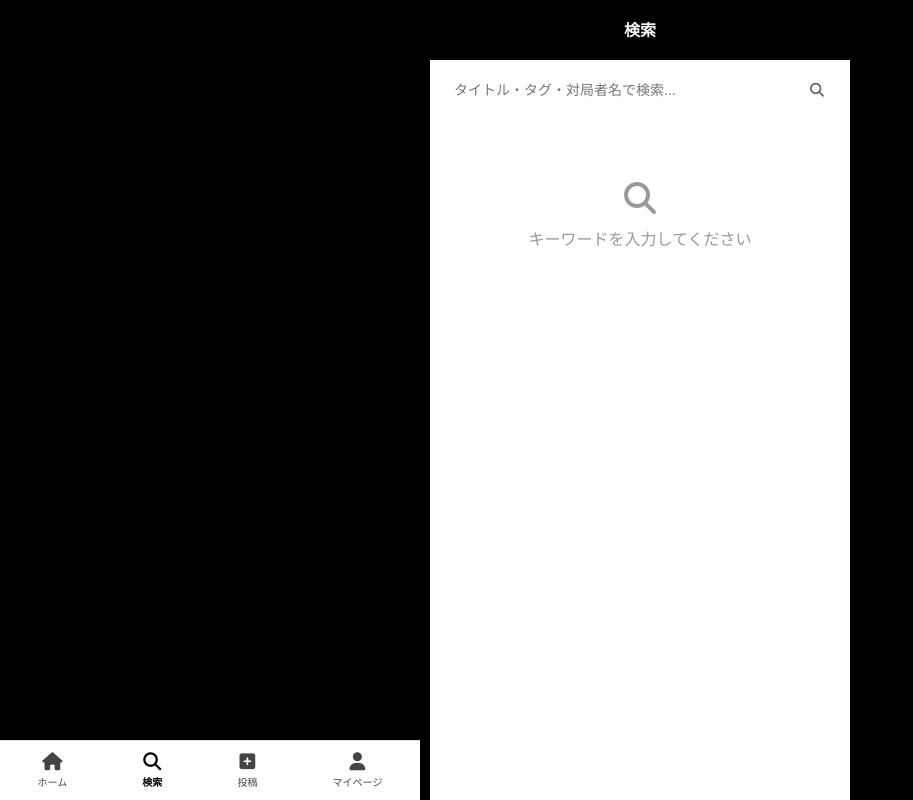
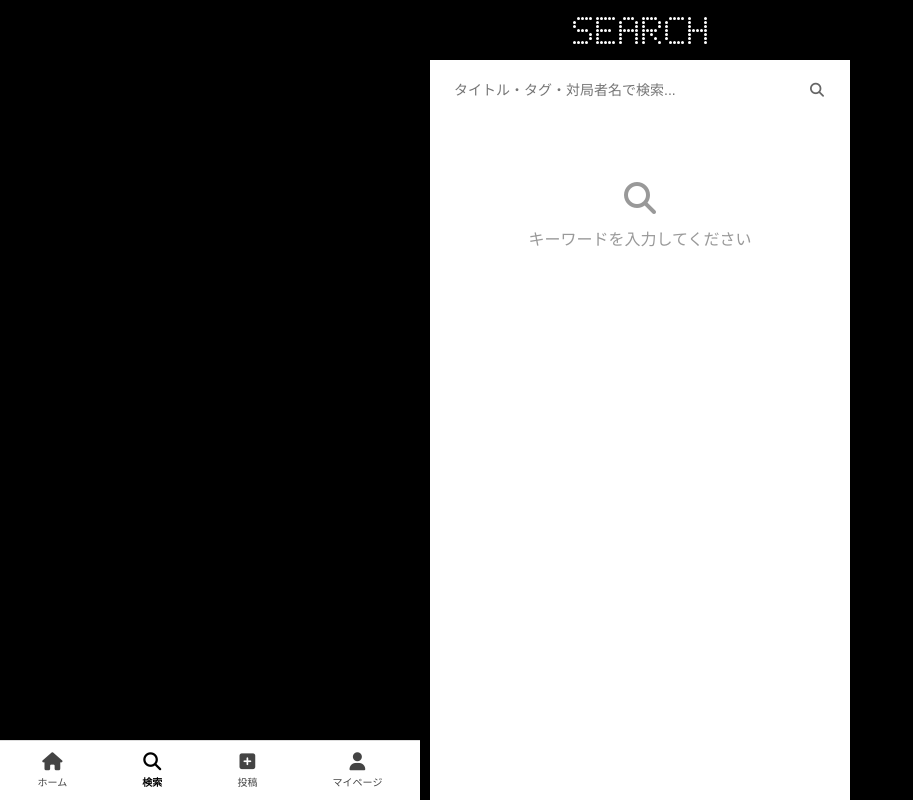
Before and after one commit to KMOkuda/igovote, a Django app: page /search/ in a window 1280 px wide. Shown: the whole page, without its empty margins (0-913 px from the left). Run offline with Django 4.2, Linux system fonts and the light colour scheme; data that the repository does not hold is empty.

Commit message:
トップ・検索・棋譜投稿画面のヘッダーをドットマトリクス風TOP/SEARCH/POST表示に変更
5x7ドットのビットマップフォントを1から実装し、黒ドット背景・白ドット文字で
文字を描画する。戻るボタン（<）はドット化せず通常のアイコンのまま。

Co-Authored-By: Claude Sonnet 4.6 <noreply@anthropic.com>

```diff
--- a/kifu_app/static/kifu_app/css/style.css
+++ b/kifu_app/static/kifu_app/css/style.css
@@ -74,6 +74,33 @@ textarea {
   font-weight: bold;
   line-height: 1.3;
   word-break: break-all;
+}
+
+/* ドットマトリクス風タイトル */
+.dot-text {
+  display: flex;
+  gap: 4px;
+}
+.dot-char {
+  display: flex;
+  flex-direction: column;
+  gap: 1px;
+}
+.dot-row {
+  display: flex;
+  gap: 1px;
+}
+.dot {
+  width: 3px;
+  height: 3px;
+  border-radius: 50%;
+  flex-shrink: 0;
+}
+.dot-on {
+  background: #fff;
+}
+.dot-off {
+  background: #000;
 }
 
 /* 右：対局者 */
--- a/kifu_app/templates/kifu_app/kifu_create.html
+++ b/kifu_app/templates/kifu_app/kifu_create.html
@@ -10,7 +10,7 @@
     <div class="back" onclick="history.back()"><i class="fa-solid fa-angle-left"></i></div>
   </div>
   <div class="header-center">
-    <div class="title-main">棋譜を投稿</div>
+    <div class="title-main dot-text-container" data-text="POST"></div>
   </div>
   <div class="header-right"></div>
 </div>
@@ -169,6 +169,7 @@
 {% endblock %}
 
 {% block extra_js %}
+<script src="{% static 'kifu_app/js/dot-text.js' %}"></script>
 <script src="{% static 'kifu_app/js/wgo.min.js' %}"></script>
 <script src="{% static 'kifu_app/js/wgo.player.min.js' %}"></script>
 <script>
--- a/kifu_app/templates/kifu_app/search.html
+++ b/kifu_app/templates/kifu_app/search.html
@@ -8,7 +8,7 @@
 <div class="header">
   <div class="header-left"></div>
   <div class="header-center">
-    <div class="title-main">検索</div>
+    <div class="title-main dot-text-container" data-text="SEARCH"></div>
   </div>
   <div class="header-right"></div>
 </div>
@@ -78,6 +78,7 @@
 {% endblock %}
 
 {% block extra_js %}
+<script src="{% static 'kifu_app/js/dot-text.js' %}"></script>
 <script src="{% static 'kifu_app/js/wgo.min.js' %}"></script>
 <script src="{% static 'kifu_app/js/wgo.player.min.js' %}"></script>
 <script src="{% static 'kifu_app/js/board-render.js' %}"></script>
--- a/kifu_app/templates/kifu_app/top.html
+++ b/kifu_app/templates/kifu_app/top.html
@@ -8,7 +8,7 @@
 <div class="header">
   <div class="header-left"></div>
   <div class="header-center">
-    <div class="title-main">碁友会</div>
+    <div class="title-main dot-text-container" data-text="TOP"></div>
   </div>
   <div class="header-right">
     {% if user.is_authenticated %}
@@ -75,6 +75,7 @@
 {% endblock %}
 
 {% block extra_js %}
+<script src="{% static 'kifu_app/js/dot-text.js' %}"></script>
 <script src="{% static 'kifu_app/js/wgo.min.js' %}"></script>
 <script src="{% static 'kifu_app/js/wgo.player.min.js' %}"></script>
 <script src="{% static 'kifu_app/js/board-render.js' %}"></script>
```
Also changed, not shown: kifu_app/static/kifu_app/js/dot-text.js (added, +47 -0 lines).
